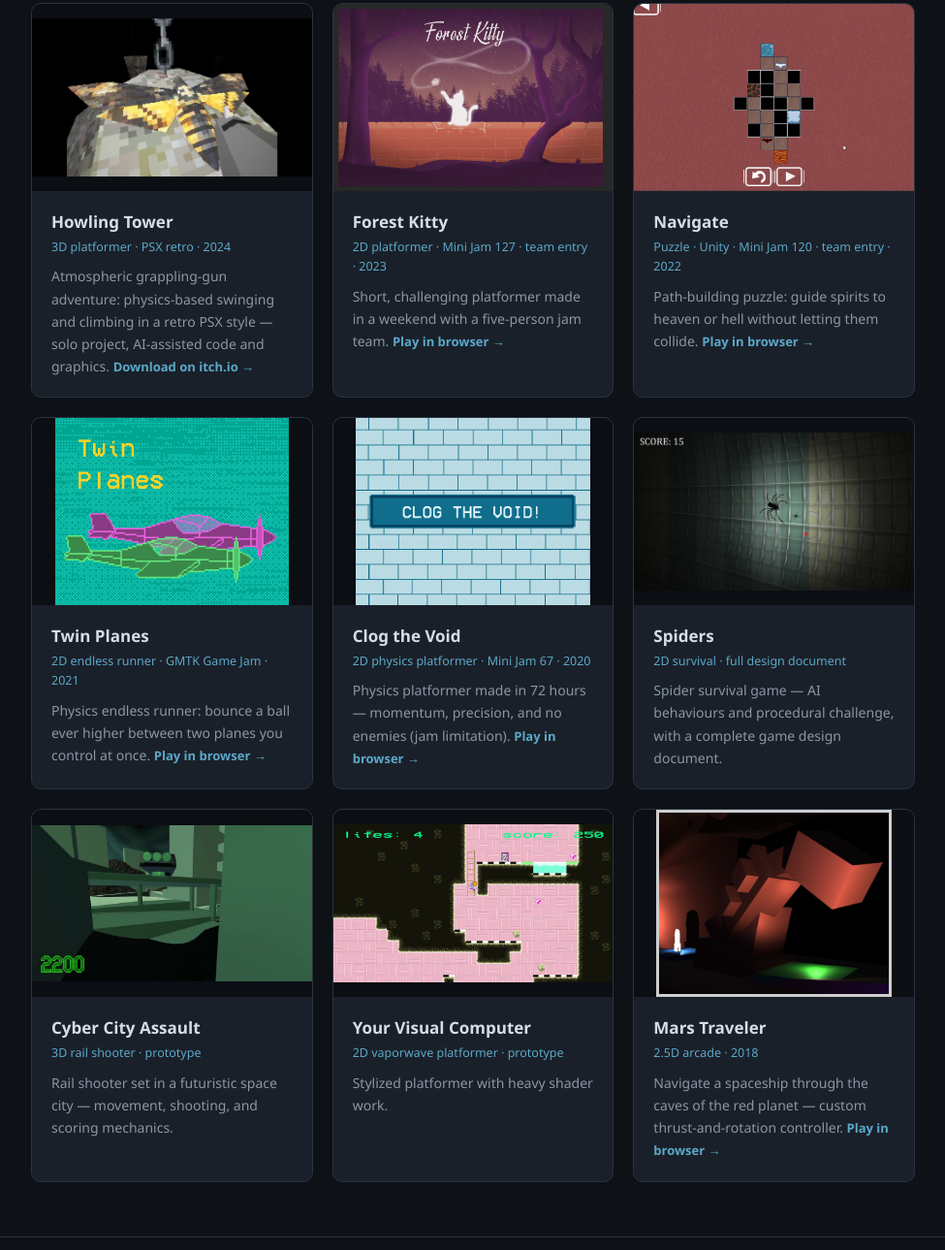
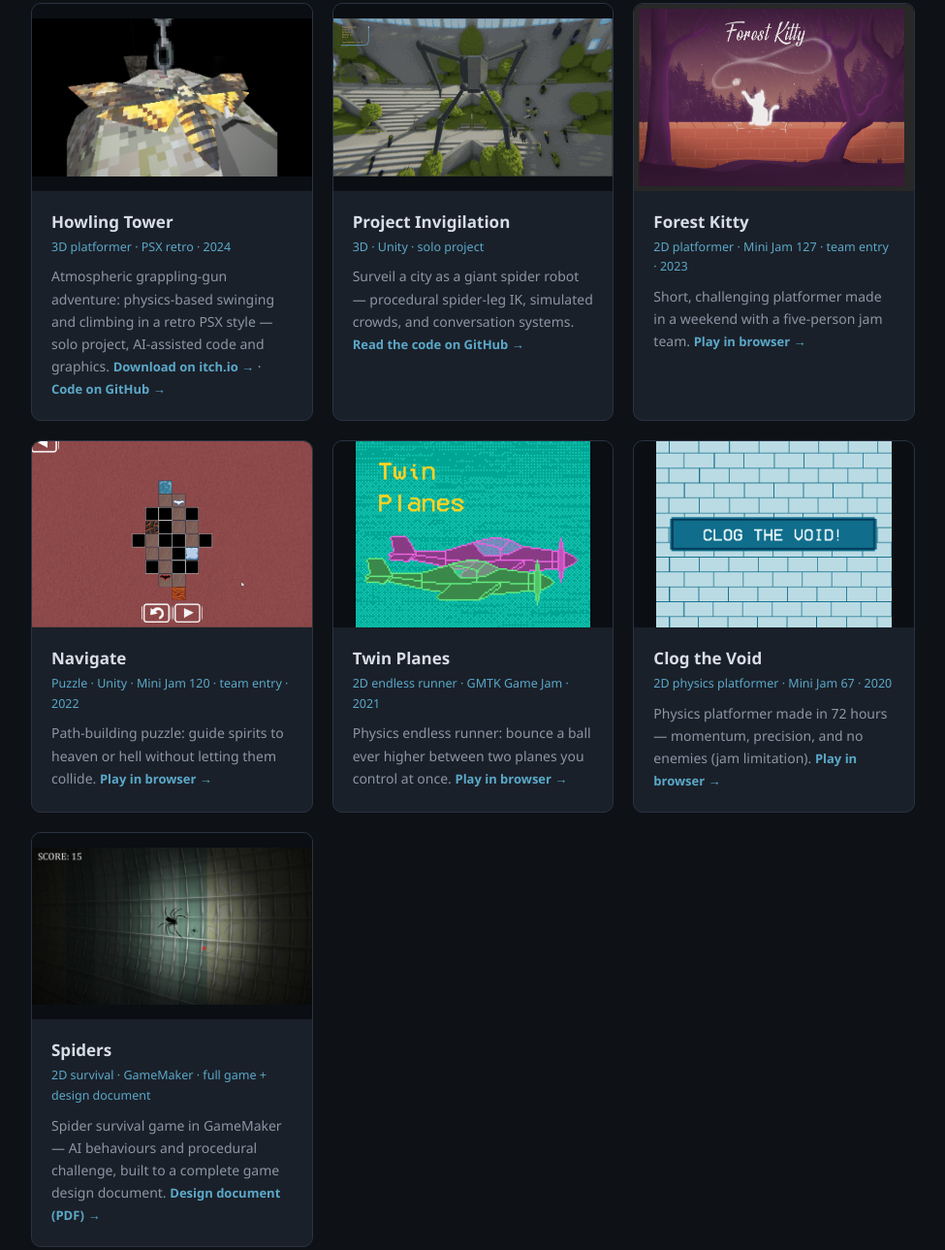
Before and after one commit to RadiumPolonium/radiumpolonium.github.io, a plain HTML site: page index.html in a window 1280 px wide. Shown: the part 3062-4351 px from the top of the page at 97% size, without its empty margins (152-1127 px from the left). Drawn offline with Linux system fonts and the light colour scheme.

Commit message:
Personal section curation: drop course-based cards, add Project Invigilation, link Howling Tower repo, host Spiders GDD locally

```diff
--- a/index.html
+++ b/index.html
@@ -157,7 +157,11 @@
   <div class="grid">
     <div class="card"><a href="https://radium-polonium.itch.io/howling-tower"><img class="shot" src="img/howling-tower.png" alt="Howling Tower"></a><div class="body">
       <h3>Howling Tower</h3><div class="meta">3D platformer · PSX retro · 2024</div>
-      <p>Atmospheric grappling-gun adventure: physics-based swinging and climbing in a retro PSX style — solo project, AI-assisted code and graphics. <a class="play" href="https://radium-polonium.itch.io/howling-tower">Download on itch.io →</a></p>
+      <p>Atmospheric grappling-gun adventure: physics-based swinging and climbing in a retro PSX style — solo project, AI-assisted code and graphics. <a class="play" href="https://radium-polonium.itch.io/howling-tower">Download on itch.io →</a> · <a class="play" href="https://github.com/RadiumPolonium/HowlingTower">Code on GitHub →</a></p>
+    </div></div>
+    <div class="card"><a href="https://github.com/RadiumPolonium/ProjectInvigilation-public"><img class="shot" src="img/invigilation.png" alt="Project Invigilation — giant spider robot striding over a crowded plaza"></a><div class="body">
+      <h3>Project Invigilation</h3><div class="meta">3D · Unity · solo project</div>
+      <p>Surveil a city as a giant spider robot — procedural spider-leg IK, simulated crowds, and conversation systems. <a class="play" href="https://github.com/RadiumPolonium/ProjectInvigilation-public">Read the code on GitHub →</a></p>
     </div></div>
     <div class="card"><a href="https://goodenoughdevs.itch.io/minijam127"><img class="shot" src="img/forest-kitty.png" alt="Forest Kitty"></a><div class="body">
       <h3>Forest Kitty</h3><div class="meta">2D platformer · Mini Jam 127 · team entry · 2023</div>
@@ -176,20 +180,8 @@
       <p>Physics platformer made in 72 hours — momentum, precision, and no enemies (jam limitation). <a class="play" href="https://radium-polonium.itch.io/clog-the-void">Play in browser →</a></p>
     </div></div>
     <div class="card"><img class="shot" src="img/spiders.jpg" alt="Spiders"><div class="body">
-      <h3>Spiders</h3><div class="meta">2D survival · full design document</div>
-      <p>Spider survival game — AI behaviours and procedural challenge, with a complete game design document.</p>
-    </div></div>
-    <div class="card"><img class="shot" src="img/cyber-city-assault.jpg" alt="Cyber City Assault"><div class="body">
-      <h3>Cyber City Assault</h3><div class="meta">3D rail shooter · prototype</div>
-      <p>Rail shooter set in a futuristic space city — movement, shooting, and scoring mechanics.</p>
-    </div></div>
-    <div class="card"><img class="shot" src="img/your-visual-computer.jpg" alt="Your Visual Computer"><div class="body">
-      <h3>Your Visual Computer</h3><div class="meta">2D vaporwave platformer · prototype</div>
-      <p>Stylized platformer with heavy shader work.</p>
-    </div></div>
-    <div class="card"><a href="https://radium-polonium.itch.io/mars-traveler"><img class="shot" src="img/mars-traveler.jpg" alt="Mars Traveler"></a><div class="body">
-      <h3>Mars Traveler</h3><div class="meta">2.5D arcade · 2018</div>
-      <p>Navigate a spaceship through the caves of the red planet — custom thrust-and-rotation controller. <a class="play" href="https://radium-polonium.itch.io/mars-traveler">Play in browser →</a></p>
+      <h3>Spiders</h3><div class="meta">2D survival · GameMaker · full game + design document</div>
+      <p>Spider survival game in GameMaker — AI behaviours and procedural challenge, built to a complete game design document. <a class="play" href="files/Spiders_GDD.pdf" target="_blank" rel="noopener">Design document (PDF) →</a></p>
     </div></div>
   </div>
 </div></section>
```
Also changed, not shown: img/cyber-city-assault.jpg (deleted), img/invigilation.png (added), img/mars-traveler.jpg (deleted), img/your-visual-computer.jpg (deleted), 1 other file.
